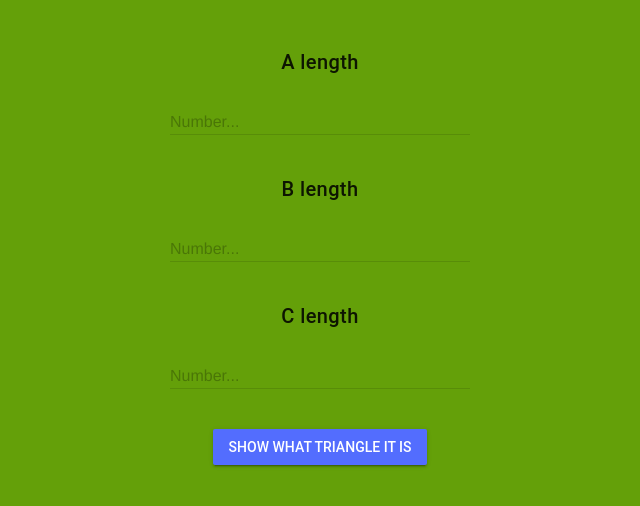
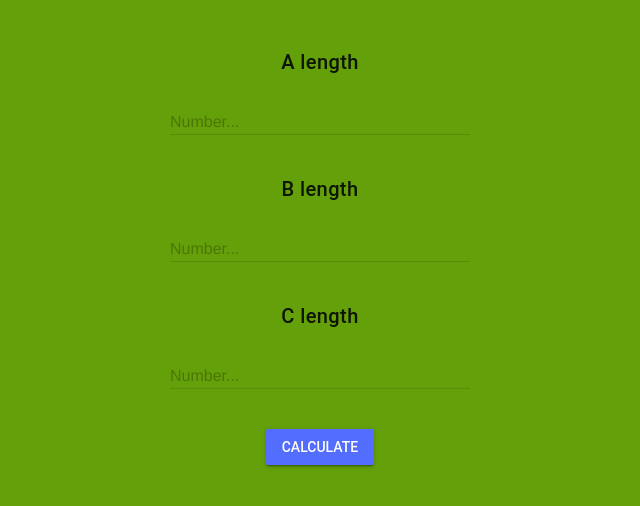
Before and after one commit to Titus-diceman/ICS2O-unit-5-05-html, a plain HTML site: page index.html in a window 1280 px wide. Shown: the part 116-622 px from the top of the page, without its empty margins (320-960 px from the left). Drawn offline with nearby package versions, Linux system fonts and the light colour scheme.

Commit message:
changed button

```diff
--- a/index.html
+++ b/index.html
@@ -1,10 +1,10 @@
 <!DOCTYPE html>
-<!-- ICS2O-unit-5-05-html-HTML -->
+<!-- ICS2O-unit-5-05-html-->
   <html lang="en">
   <head>
     <meta charset="utf-8" />
     <meta name="viewport" content="width=device-width, initial-scale=1.0" />
-    <meta name="description" content="PWA-Template" />
+    <meta name="description" content="Unit-5-05 />
     <meta name="keywords" content="mths, ics2o" />
     <meta name="author" content="Titus diceman" />
     <meta name="theme-color" content="#FFFFFF" />
@@ -51,9 +51,9 @@
       </div>
     </form>
         <br>
-        <!-- Accent-colored raised button with ripple -->
+    <!-- Accent-colored raised button with ripple -->
     <button class="mdl-button mdl-js-button mdl-button--raised mdl-js-ripple-effect mdl-button--accent" onclick="buttonClicked()">
-      show what triangle it is
+      Calculate
     </button>
     <div id="output"></div>
   </body>
```
